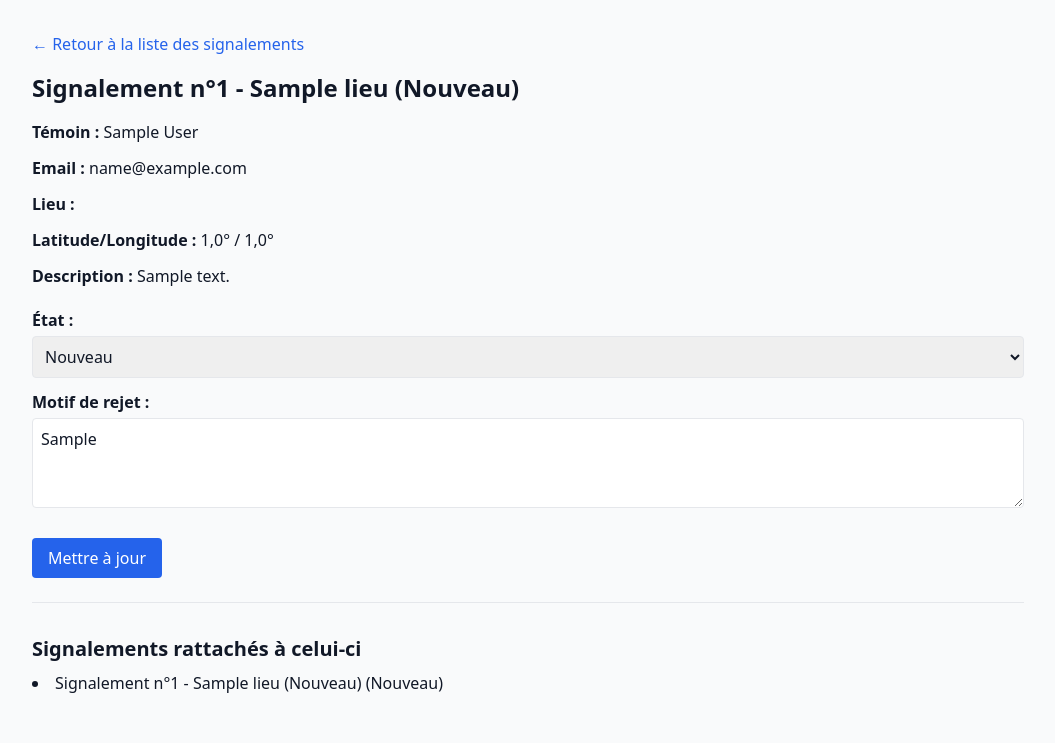
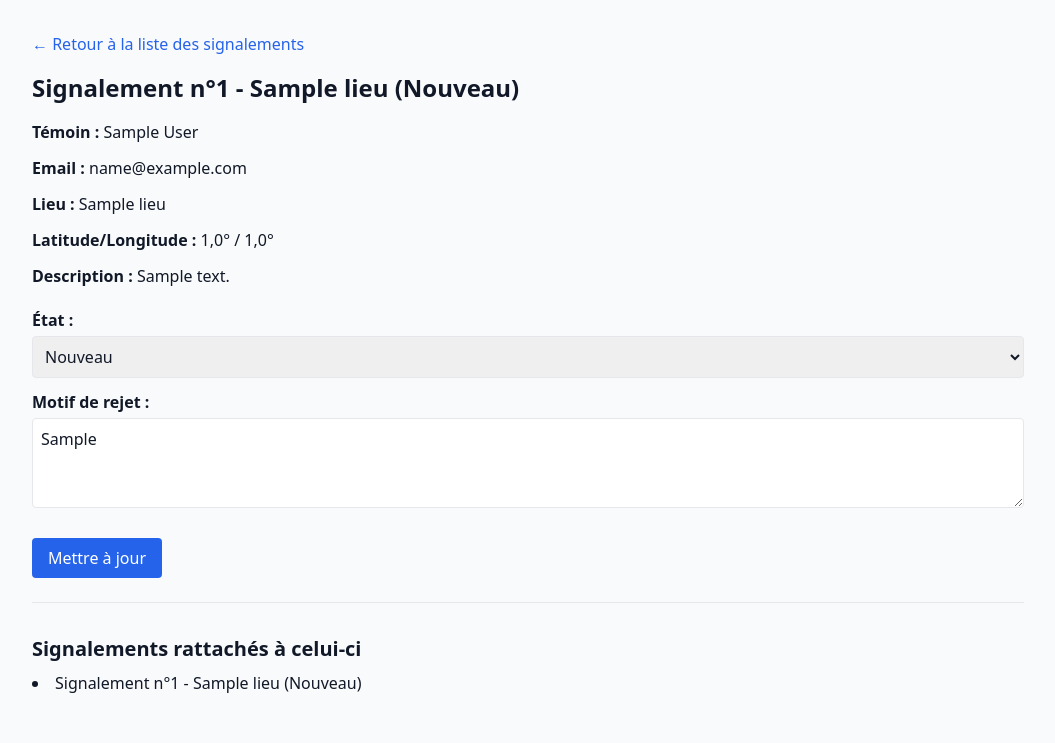
Before and after one commit to clov0202/Brief_Django, a Django app: page /gestion/1/ in a window 1280 px wide. Shown: the part 57-800 px from the top of the page, without its empty margins (112-1167 px from the left). Run offline with Django 5.2, Linux system fonts and the light colour scheme; tables that the repository leaves empty hold one stand-in row (values such as "Sample post"); some libraries are stand-ins or nearby versions.

Commit message:
avancement sur gestion

```diff
--- a/RueNet/RueNet/urls.py
+++ b/RueNet/RueNet/urls.py
@@ -8,4 +8,6 @@ urlpatterns = [
     path("admin/", admin.site.urls),
     path("", include("signalement.urls")),
     path("comptes/", include("comptes.urls")),
+    path("gestion/", include("signalement.urls")),
+
 ]
--- a/RueNet/signalement/management/commands/charger_donnees.py
+++ b/RueNet/signalement/management/commands/charger_donnees.py
@@ -68,7 +68,7 @@ class Command(BaseCommand):
 
                         # Nettoyage des clés (strip) et conversion des chaînes vides en None
                         donnees_propres = {
-                            cle.strip(): (val) #if val != '' else None)
+                            cle.strip(): (val) #if val != '' else None) #données à rentrer vide dans db au lieu de None
                             for cle, val in ligne.items()
                             if cle is not None
                         }
--- a/RueNet/signalement/templates/gestion/detail.html
+++ b/RueNet/signalement/templates/gestion/detail.html
@@ -2,7 +2,7 @@
 {% block title %}Détail Signalement{% endblock %}
 
 {% block content %}
-<a href="{% url 'signalement:gestion:liste' %}" class="text-blue-600">← Retour à la liste des signalements</a>
+<a href="{% url 'signalement:gestion_liste' %}" class="text-blue-600">← Retour à la liste des signalements</a>
 
 <h1 class="text-2xl font-bold mt-4">{{ signalement }}</h1>
 
@@ -21,7 +21,7 @@
     </div>
     <div>
       <dt class="font-semibold inline">Lieu :</dt>
-      <dd class="inline">{{ signalement.lieu.name }}</dd>
+      <dd class="inline">{{ signalement.lieu.nom }}</dd>
     </div>
     <div>
       <dt class="font-semibold inline">Latitude/Longitude :</dt>
@@ -69,14 +69,13 @@
   <h2 class="text-xl font-bold">Signalements rattachés à celui-ci</h2>
   <ul class="list-disc list-inside mt-2 space-y-1">
     {% for rattache in signalement.rattaches.all %}
-      <li>{{ rattache }} ({{ rattache.get_etat_display }})</li>
+      <li><a href="{% url 'signalement:gestion_detail' rattache.pk %}">{{ rattache }}</li>
     {% endfor %}
   </ul>
 </div>
 {% endif %}
 
 {% endblock %}
-
 
 
 
--- a/RueNet/signalement/urls.py
+++ b/RueNet/signalement/urls.py
@@ -10,5 +10,4 @@ urlpatterns = [
     path("gestion/", views.ListeSignalementsVue.as_view(), name="gestion_liste"),
     path("gestion/<int:pk>/", views.DetailSignalementVue.as_view(), name="gestion_detail"),
 
-    # À venir : catalogue/<id>/demande/, mes-demandes/, gestion/
 ]
--- a/RueNet/signalement/views.py
+++ b/RueNet/signalement/views.py
@@ -1,3 +1,4 @@
+from django.contrib import messages
 from django.urls import reverse_lazy
 from django.utils import timezone
 from django.db.models import Q
@@ -64,9 +65,10 @@ class DetailSignalementVue(UpdateView):
     form_class = FormulaireGestionSignalement
     template_name = "gestion/detail.html"
     context_object_name = "signalement"
-    success_url = reverse_lazy("signalement:gestion:liste")
+    success_url = reverse_lazy("signalement:gestion_liste")
 
     def form_valid(self, form):
         # Met à jour la date de modification manuellement (puisque auto_now n'est pas utilisé)
         form.instance.date_modification = timezone.now()
+        messages.success(self.request, "Le signalement a bien été mis à jour.")
         return super().form_valid(form)
```
Also changed, not shown: RueNet/signalement/migrations/0001_initial.py.
